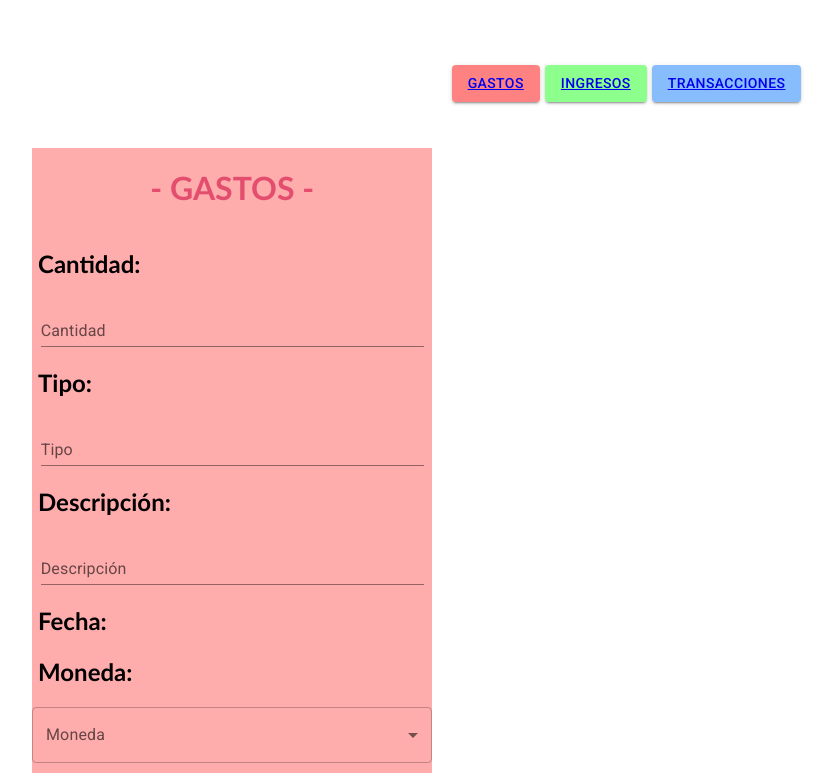
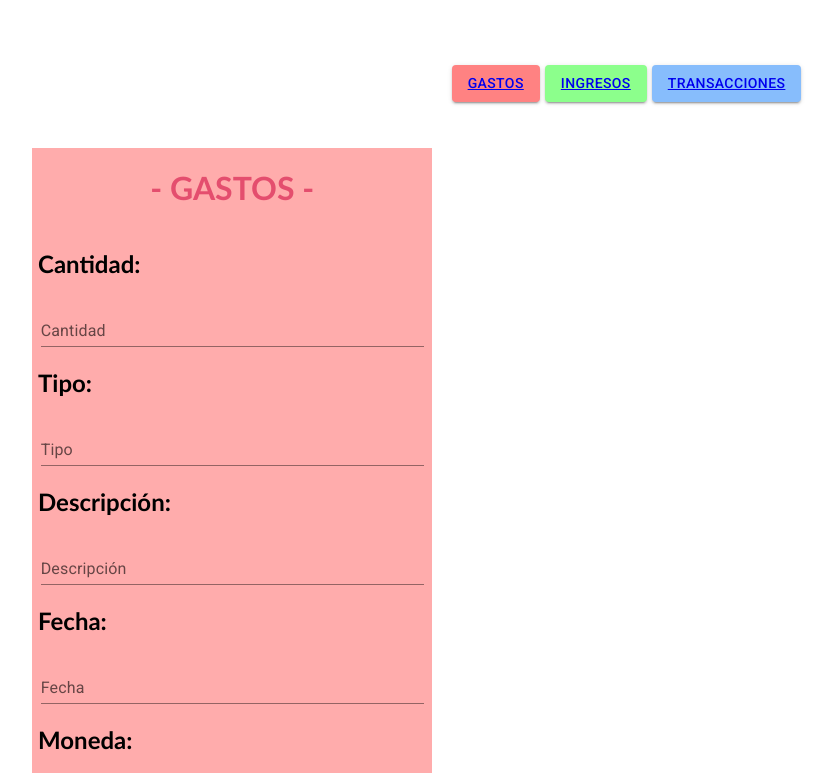
Before and after one commit to CarmenDAM/proyecto_repaso, a React (Create React App) app: page /gastos in a window 1280 px wide. Shown: the top 773 px of the page, without its empty margins (16-849 px from the left). Built offline with nearby package versions, Linux system fonts and the light colour scheme.

Commit message:
Fecha apañado

```diff
--- a/src/components/Estilos.css
+++ b/src/components/Estilos.css
@@ -64,6 +64,12 @@ body {
 
   }
 
+  #fecha{
+    margin-left:200px !important;
+    text-align: left !important;
+
+  }
+
   .btn-gastos {
     background-color: #ff8282!important;
   }
--- a/src/components/Gastos.jsx
+++ b/src/components/Gastos.jsx
@@ -67,7 +67,7 @@ export default class Gastos extends React.Component{
                 <TextField id="descripcion" label="Descripción" variant="standard" />
 
                 <h2>Fecha: </h2>
-
+                <TextField id="fecha" label="Fecha" variant="standard" />
 
                 <h2>Moneda: </h2>
                 <ListaDesplegable/>
--- a/src/components/PaginasApp.jsx
+++ b/src/components/PaginasApp.jsx
@@ -1,4 +1,4 @@
-import Gastos from './Gastos';
+/*import Gastos from './Gastos';
 import Ingresos from './Ingresos';
 import Transacciones from './Transacciones';
 
@@ -21,4 +21,4 @@ export const PaginasApp = [
       title: 'Transacciones',
       component: Transacciones
     },
-  ];
+  ];*/
```
